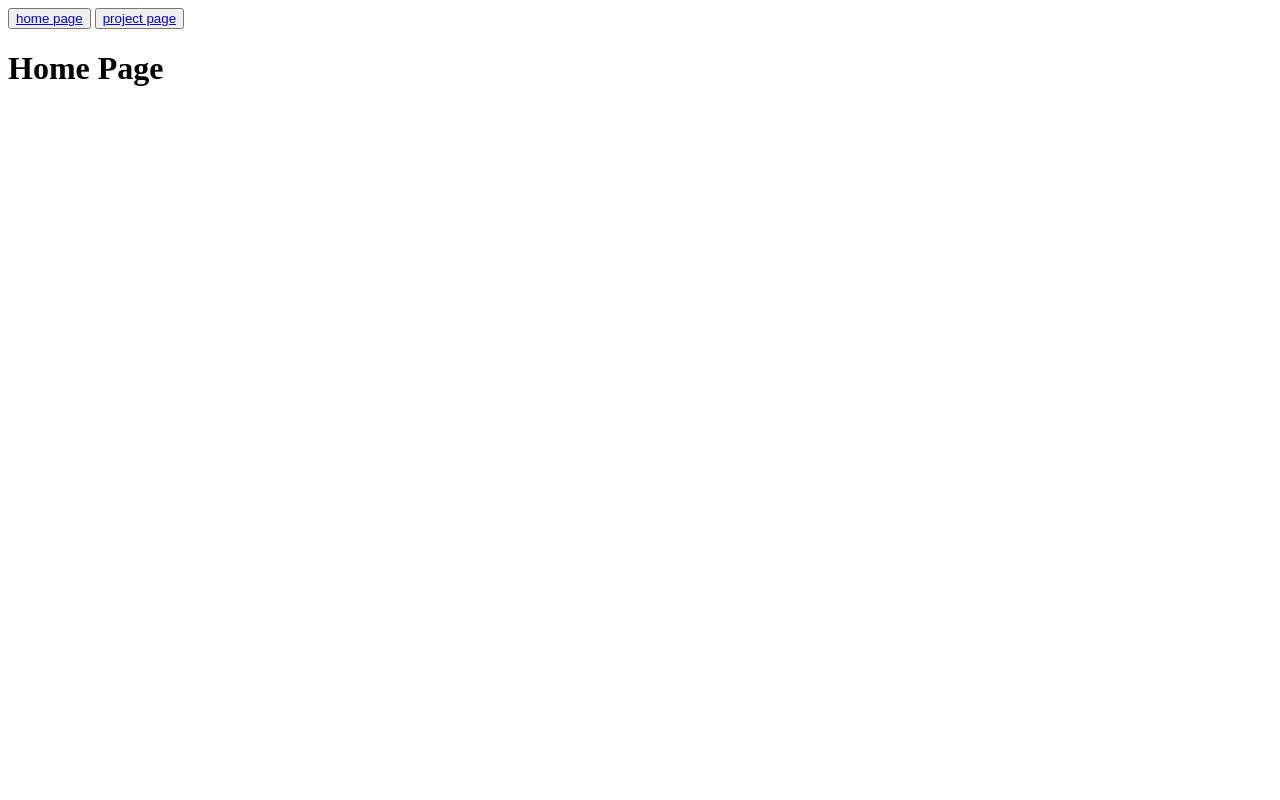
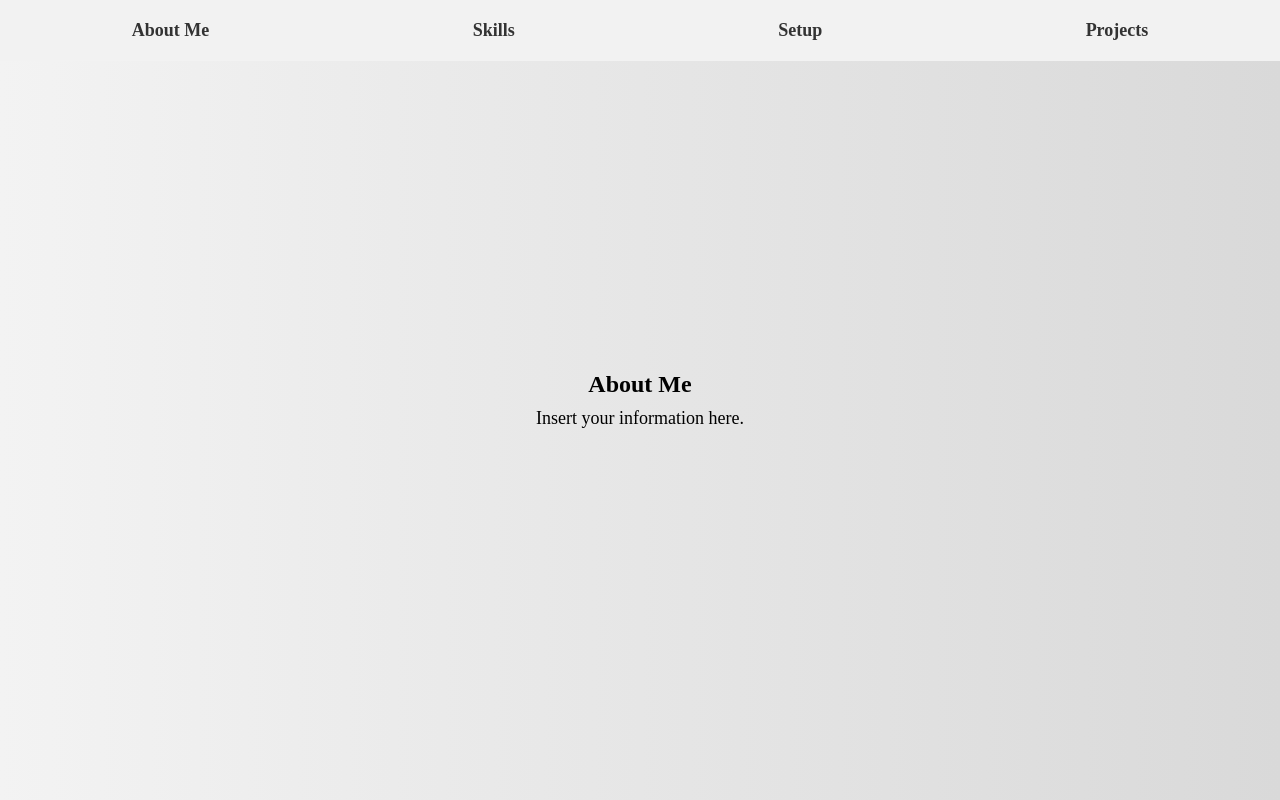
Before and after one commit to lokmannhi/lokmannhi, a plain HTML site: page home/index.html in a window 1280 px wide. Shown: the top 800 px of the page. Drawn offline with Linux system fonts and the light colour scheme.

Commit message:
home page

```diff
--- a/home/index.html
+++ b/home/index.html
@@ -1,17 +1,45 @@
 <!DOCTYPE html>
-<html lang="en">
+<html>
   <head>
-    <meta charset="UTF-8" />
-    <meta http-equiv="X-UA-Compatible" content="IE=edge" />
-    <meta name="viewport" content="width=device-width, initial-scale=1.0" />
-    <link rel="stylesheet" href="style.css" />
-    <title>Home Page</title>
+    <title>Personal Website</title>
+    <link rel="stylesheet" type="text/css" href="style.css" />
+    <link rel="shortcut icon" type="image/x-icon" href="../assets/icons.ico" />
+
+    <script src="script.js"></script>
   </head>
   <body>
-    <button><a href="../index.html">home page</a></button>
-    <button><a href="../projects/index.html">project page</a></button>
+    <header>
+      <nav>
+        <ul>
+          <li><a href="#about">About Me</a></li>
+          <li><a href="#skills">Skills</a></li>
+          <li><a href="#setup">Setup</a></li>
+          <li><a href="#projects">Projects</a></li>
+        </ul>
+      </nav>
+    </header>
 
-    <h1>Home Page</h1>
-    <script src="script.js"></script>
+    <main>
+      <section id="about">
+        <h1>About Me</h1>
+        <p>Insert your information here.</p>
+      </section>
+
+      <section id="skills">
+        <h1>Skills</h1>
+        <p>Insert your skills here.</p>
+      </section>
+
+      <section id="setup">
+        <h1>Setup</h1>
+        <p>Insert your setup information here.</p>
+      </section>
+
+      <section id="projects">
+        <h1>Projects</h1>
+        <a href="../projects/index.html">Projects</a>
+        <p>Insert your projects here.</p>
+      </section>
+    </main>
   </body>
 </html>
--- a/home/script.js
+++ b/home/script.js
@@ -0,0 +1,8 @@
+// Scroll to section when navbar link is clicked
+document.querySelectorAll("nav ul li a").forEach((link) => {
+  link.addEventListener("click", (e) => {
+    e.preventDefault();
+    const sectionId = link.getAttribute("href");
+    document.querySelector(sectionId).scrollIntoView({ behavior: "smooth" });
+  });
+});
--- a/home/style.css
+++ b/home/style.css
@@ -0,0 +1,71 @@
+/* Reset default styles */
+* {
+  margin: 0;
+  padding: 0;
+}
+
+header {
+  background-color: #f2f2f2;
+  position: fixed;
+  top: 0;
+  left: 0;
+  width: 100%;
+  z-index: 1; /* Ensure the navbar is on top */
+}
+
+nav ul {
+  list-style-type: none;
+  display: flex;
+  justify-content: space-around;
+  padding: 20px 0;
+}
+
+nav ul li a {
+  text-decoration: none;
+  color: #333;
+  font-weight: bold;
+  font-size: 18px;
+}
+
+main {
+  max-width: 100vw;
+  margin: auto; /* Adjust top margin to accommodate the fixed navbar */
+}
+
+section {
+  height: 100vh; /* Set section height to 100% of viewport height */
+  display: flex;
+  flex-direction: column;
+  justify-content: center;
+  align-items: center;
+  text-align: center;
+  position: relative; /* Add relative positioning to each section */
+  z-index: 0; /* Set a lower z-index for sections */
+}
+
+section:nth-of-type(odd) {
+  background: linear-gradient(
+    to right,
+    #f3f3f3,
+    #e6e6e6,
+    #d9d9d9
+  ); /* Gradient background for odd sections */
+}
+
+section:nth-of-type(even) {
+  background: linear-gradient(
+    to right,
+    #fafafa,
+    #f2f2f2,
+    #ebebeb
+  ); /* Gradient background for even sections */
+}
+
+h1 {
+  font-size: 24px;
+  margin-bottom: 10px;
+}
+
+p {
+  font-size: 18px;
+}
```
Also changed, not shown: index.html (+2 -1 lines), projects/index.html (+3 -1 lines), assets/icons.ico (added), assets/icons.jpeg (added).
